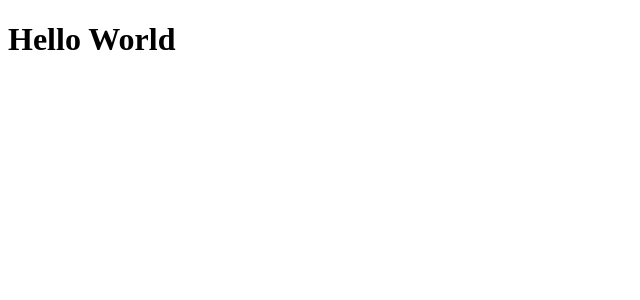
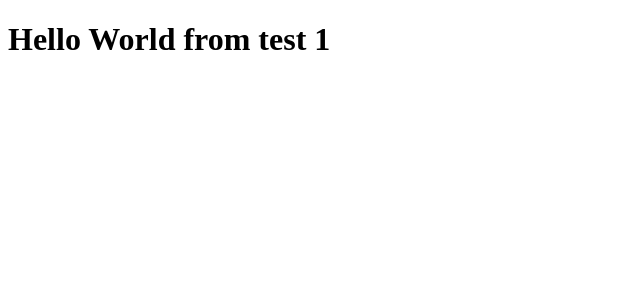
Before and after one commit to Aviral-Patel/Piggy, a React app in the folder client/: page / in a window 1280 px wide. Shown: the top 300 px of the page, without its empty margins (0-640 px from the left). Built offline with nearby package versions, Linux system fonts and the light colour scheme; the HTML template or start-up script is replaced by a standard one.

Commit message:
test commit

```diff
--- a/client/src/App.jsx
+++ b/client/src/App.jsx
@@ -4,7 +4,7 @@ function App() {
 
   return (
     <>
-      <h1>Hello World</h1>
+      <h1>Hello World from test 1</h1>
     </>
   )
 }
```
